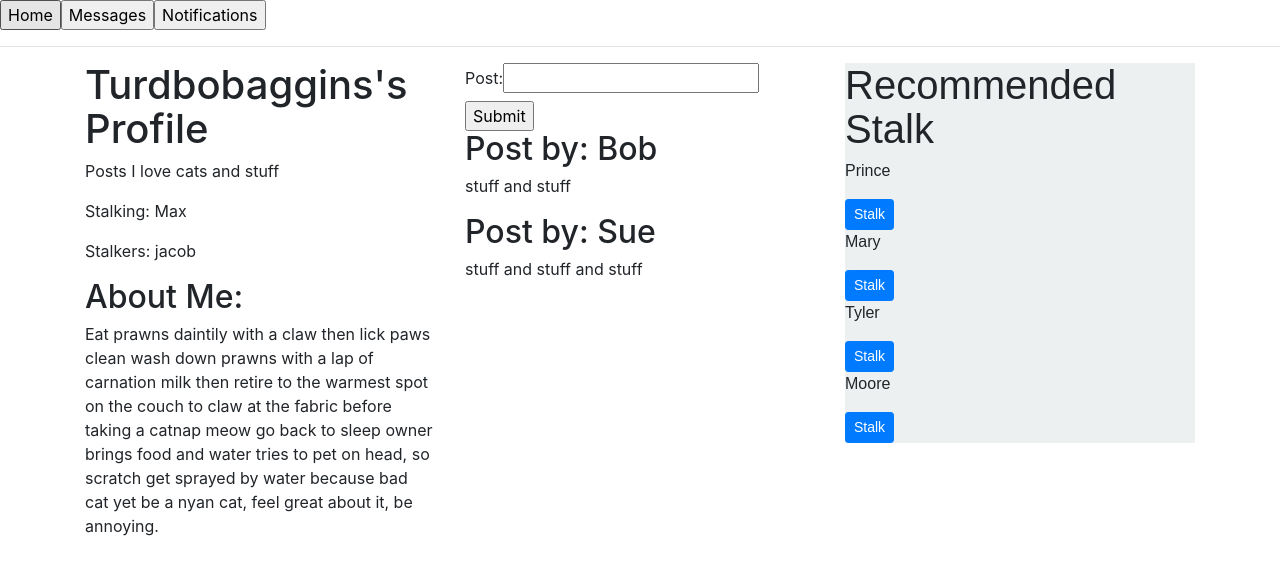
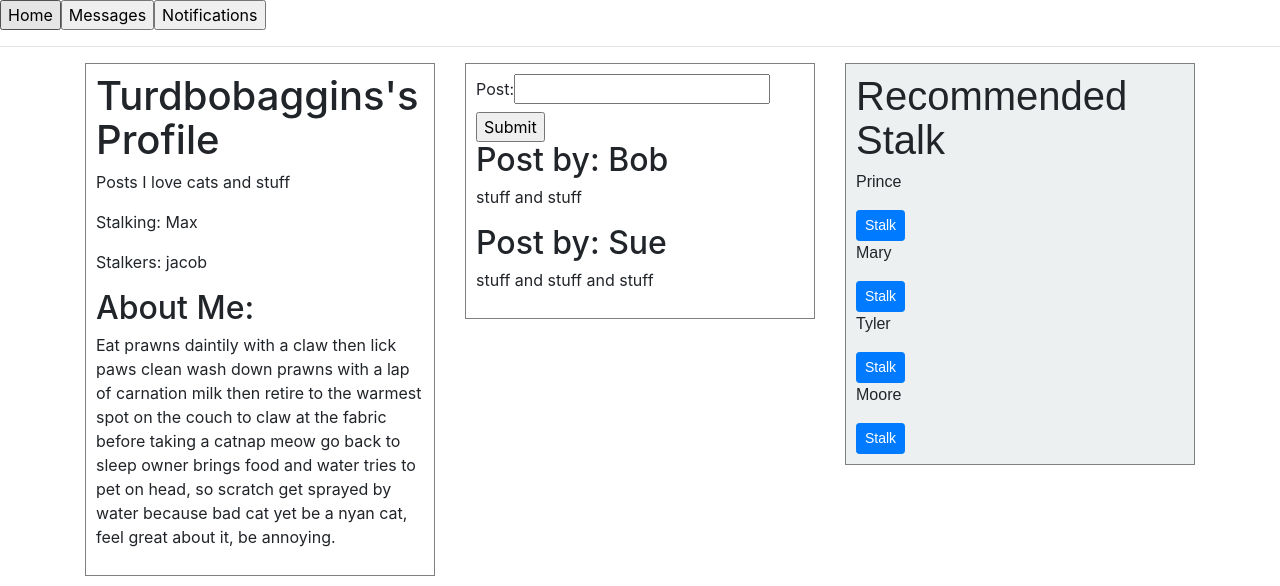
Before and after one commit to PoterekM/social-media, a React app: page / in a window 1280 px wide. Shown: the top 586 px of the page. Built offline with nearby package versions, Linux system fonts and the light colour scheme.

Commit message:
add css to rows and cols

```diff
--- a/src/components/App.jsx
+++ b/src/components/App.jsx
@@ -8,6 +8,7 @@ import { Button }  from "react-bootstrap";
 import { Container, Row, Col } from "react-grid-system";
 
 function App(props){
+
   return (
     <div>
       <NavBar/>
--- a/src/components/FeedList.jsx
+++ b/src/components/FeedList.jsx
@@ -3,9 +3,13 @@ import Feed from "./Feed";
 import Post from "./Post";
 
 function FeedList(props){
+  var feedListStyes = {
+    border: "1px grey solid",
+    padding: "10px"
+  }
 
   return (
-    <div>
+    <div style={feedListStyes}>
     <Post/>
     <Feed
       username1="Bob"
--- a/src/components/ProfileList.jsx
+++ b/src/components/ProfileList.jsx
@@ -2,13 +2,18 @@ import React from "react";
 import Profile from "./Profile";
 
 function ProfileList(props){
-
+  var ProfileListStyes = {
+    border: "1px grey solid",
+    padding: "10px"
+  }
   return (
+    <div style={ProfileListStyes}>
     <Profile
       username= "Turdbobaggins"
       post= "I love cats and stuff"
       stalking= "Max"
       stalkers= "jacob"/>
+    </div>
   );
 }
 
--- a/src/components/SideBox.jsx
+++ b/src/components/SideBox.jsx
@@ -1,11 +1,12 @@
 import React from "react";
-
 import SideBoxList from "./SideBoxList";
 
 function SideBox(props){
   var sideBoxStyles = {
     backgroundColor: "#ecf0f1",
     fontFamily: "sans-serif",
+    border: "1px grey solid",
+    padding: "10px"
   }
   return(
     <div style={sideBoxStyles}>
```
Also changed, not shown: 1 other file (tests, documents, lock files or other folders).
